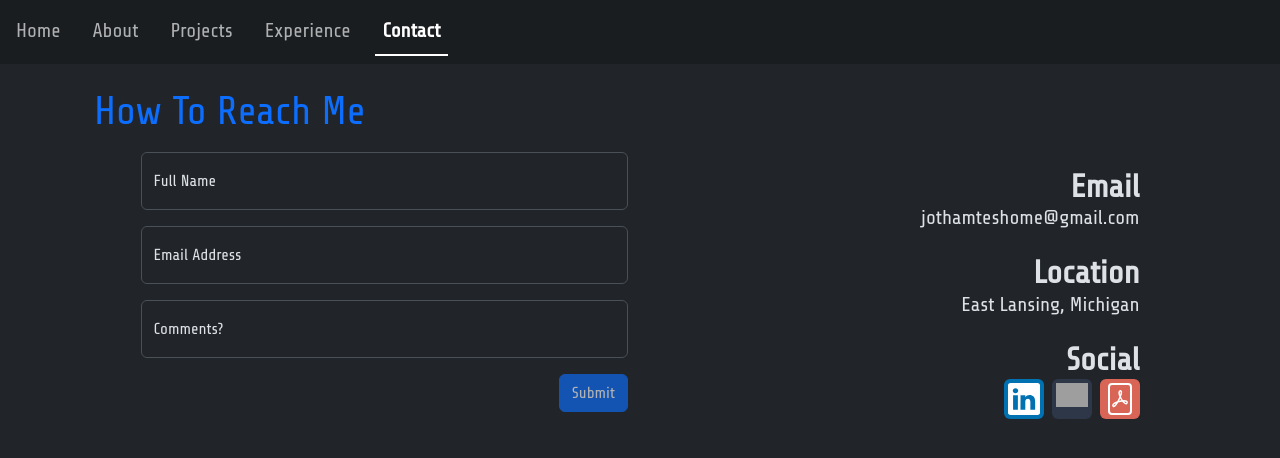
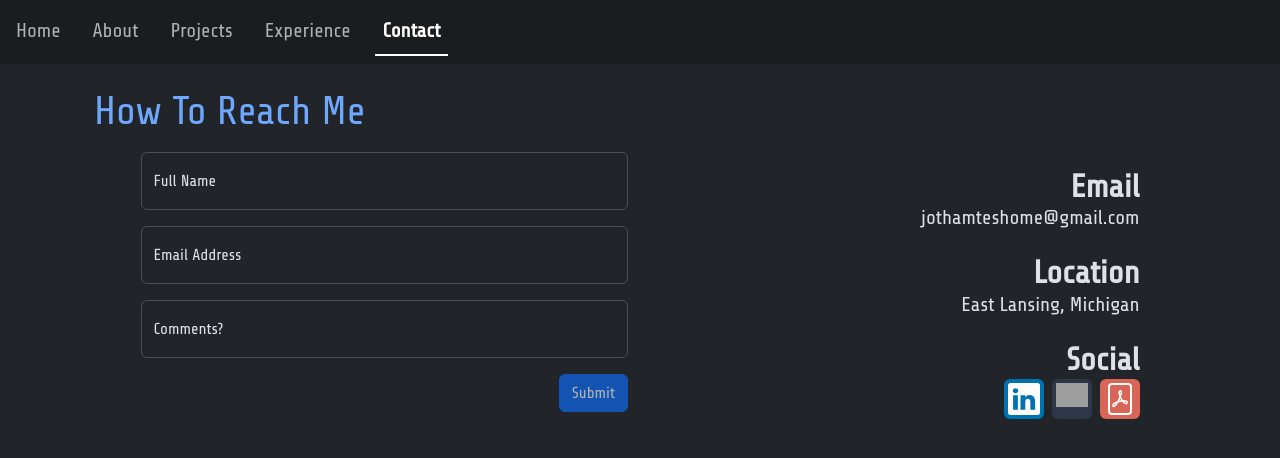
Before and after one commit to jothamteshome/NextJS-Portfolio-Website, a Next.js app: page /contact in a window 1280 px wide. Shown: the top 458 px of the page. Built offline with nearby package versions, Linux system fonts and the light colour scheme; grey boxes are pictures that could not be loaded.

Commit message:
Changing title theme for `ContentSection`

```diff
--- a/src/components/ContentSection.js
+++ b/src/components/ContentSection.js
@@ -20,7 +20,7 @@ const ContentSection = function ({ section_title, children, variants}) {
         <motion.div variants={animation_variant}>
             <Row className="w-100 mx-auto justify-content-center">
                 <Col xs={12}>
-                    <h1 className="fs-1 text-primary mt-5">{section_title}</h1>
+                    <h1 className="fs-1 text-primary-emphasis mt-5">{section_title}</h1>
                 </Col>
                 <Col className="mx-auto mt-2" xs={12} lg={11}>
                     {children}
```
